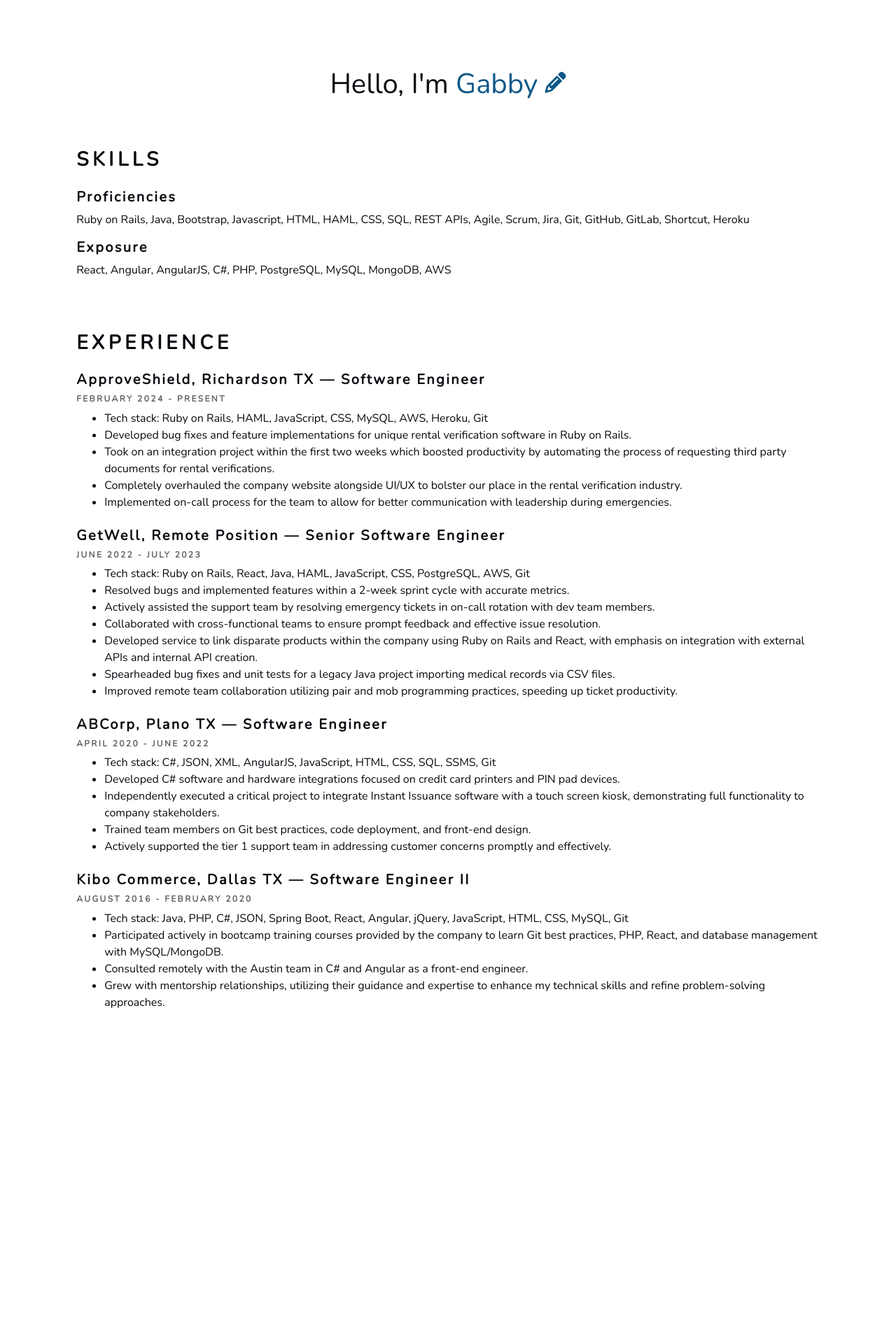
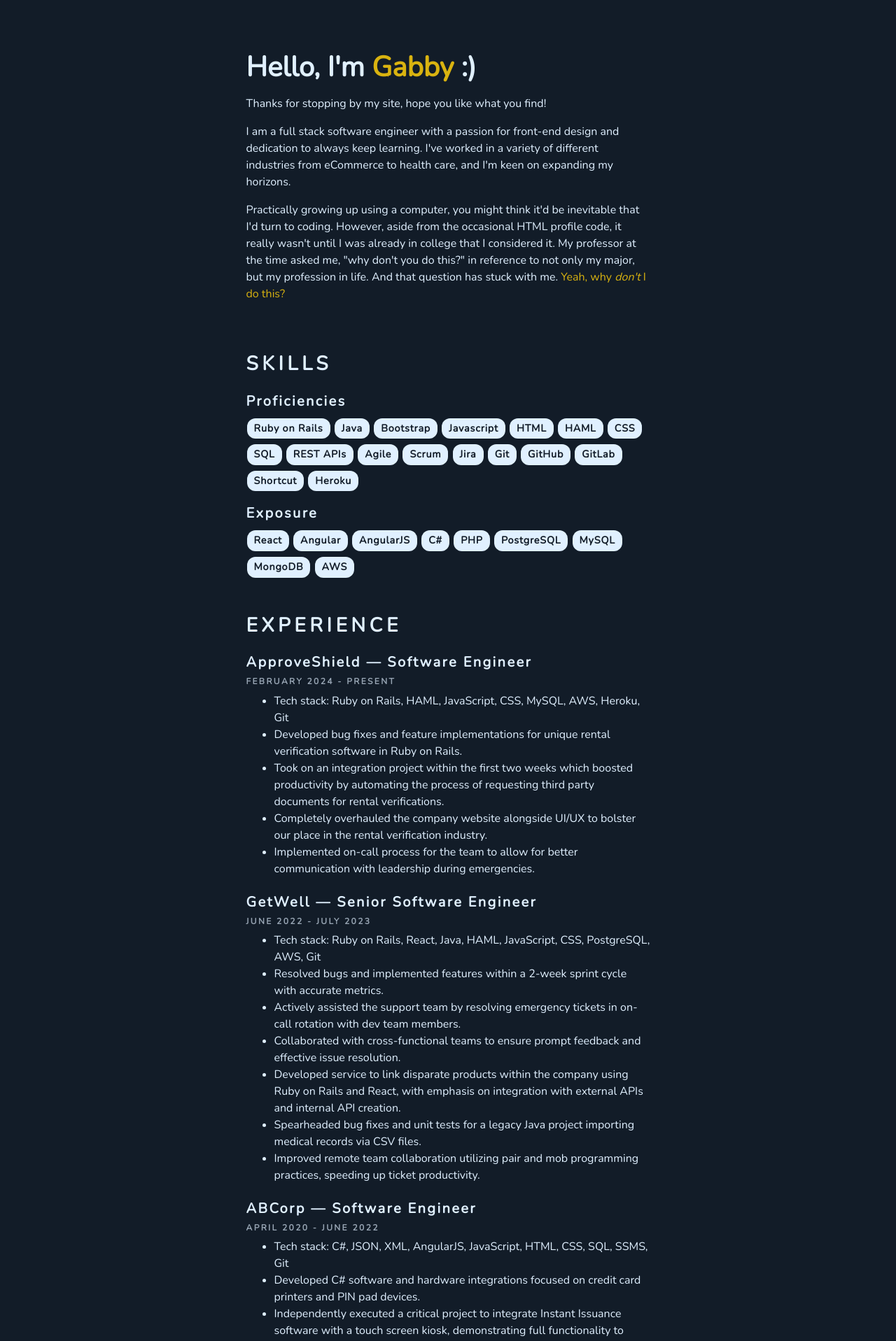
Before and after one commit to Serenamidori/serenamidori.github.io, a Jekyll site: the page built from index.html, in a window 1280 px wide. Shown: the top 1917 px of the page at 70% size. Built offline with Jekyll 4.4.1, drawn with Linux system fonts in a browser that asks for light colours; before the commit the page ends 1469 px from its top, so only the background shows below that; some of the changed text lies outside the part shown.

Commit message:
Updated language of bio, fixed spacing and font size for different sized screens, temporarily removed option for light mode until it can be properly implemented, finished up pills for skills, added credits to bottom of page

```diff
--- a/_layouts/default.html
+++ b/_layouts/default.html
@@ -15,18 +15,15 @@
   </head>
   <body>
     <div class="row page">
-      <div class="col-11 col-lg-10">
-        <h1 class="title text-center">
-          <span>
-            Hello, I'm <span class="emphasis">Gabby</span>
-            <i class="fa-solid fa-pencil fa-xs"></i>
-          </span>
-        </h1>
-        <div class="row content text-center" style="display:none;">
+      <div class="col-12 col-md-10 col-lg-8 col-xl-6">
+        <div class="row title">
           <div class="col-12">
-            <h2><i class="fa-solid fa-person-digging"></i></h2>
-            <p class="mt-3">
-              This page is a <strong class="emphasis">work in progress</strong>. Please check again later to see more!
+            <h1 class="title">
+              Hello, I'm <span class="emphasis">Gabby</span> :)
+            </h1>
+            <p class="mt-3">Thanks for stopping by my site, hope you like what you find!</p>
+            <p class="mt-3">I am a full stack software engineer with a passion for front-end design and dedication to always keep learning. I've worked in a variety of different industries from eCommerce to health care, and I'm keen on expanding my horizons.</p>
+            <p class="mt-3">Practically growing up using a computer, you might think it'd be inevitable that I'd turn to coding. However, aside from the occasional HTML profile code, it really wasn't until I was already in college that I considered it. My professor at the time asked me, "why don't you do this?" in reference to not only my major, but my profession in life. And that question has stuck with me. <span class="emphasis">Yeah, why <i>don't</i> I do this?</span>
             </p>
           </div>
         </div>
@@ -36,10 +33,35 @@
             <h2 class="mt-2 mb-4">Skills</h2>
             <div>
               <h3>Proficiencies</h3>
-              <!-- <span style="background-color: #ddd; border: none; color: black; padding: 5px 10px; text-align: center; text-decoration: none; display: inline-block; margin: 4px 2px; cursor: pointer; border-radius: 16px;">Ruby on Rails</span> -->
-              <p>Ruby on Rails, Java, Bootstrap, Javascript, HTML, HAML, CSS, SQL, REST APIs, Agile, Scrum, Jira, Git, GitHub, GitLab, Shortcut, Heroku</p>
+              <span class="pill">Ruby on Rails</span>
+              <span class="pill">Java</span>
+              <span class="pill">Bootstrap</span>
+              <span class="pill">Javascript</span>
+              <span class="pill">HTML</span>
+              <span class="pill">HAML</span>
+              <span class="pill">CSS</span>
+              <span class="pill">SQL</span>
+              <span class="pill">REST APIs</span>
+              <span class="pill">Agile</span>
+              <span class="pill">Scrum</span>
+              <span class="pill">Jira</span>
+              <span class="pill">Git</span>
+              <span class="pill">GitHub</span>
+              <span class="pill">GitLab</span>
+              <span class="pill">Shortcut</span>
+              <span class="pill">Heroku</span>
+            </div>
+            <div class="mt-3">
               <h3>Exposure</h3>
-              <p>React, Angular, AngularJS, C#, PHP, PostgreSQL, MySQL, MongoDB, AWS</p>
+              <span class="pill">React</span>
+              <span class="pill">Angular</span>
+              <span class="pill">AngularJS</span>
+              <span class="pill">C#</span>
+              <span class="pill">PHP</span>
+              <span class="pill">PostgreSQL</span>
+              <span class="pill">MySQL</span>
+              <span class="pill">MongoDB</span>
+              <span class="pill">AWS</span>
             </div>
           </div>
         </div>
@@ -48,7 +70,7 @@
           <div class="col-12">
             <h2 class="mb-4">Experience</h2>
             <div class="mb-4">
-              <h3>ApproveShield, Richardson TX — Software Engineer</h3>
+              <h3>ApproveShield — Software Engineer</h3>
               <h4>February 2024 - Present</h4>
               <ul>
                 <li>Tech stack: Ruby on Rails, HAML, JavaScript, CSS, MySQL, AWS, Heroku, Git</li>
@@ -59,7 +81,7 @@
               </ul>
             </div>
             <div class="mb-4">
-              <h3>GetWell, Remote Position — Senior Software Engineer</h3>
+              <h3>GetWell — Senior Software Engineer</h3>
               <h4>June 2022 - July 2023</h4>
               <ul>
                 <li>Tech stack: Ruby on Rails, React, Java, HAML, JavaScript, CSS, PostgreSQL, AWS, Git</li>
@@ -72,7 +94,7 @@
               </ul>
             </div>
             <div class="mb-4">
-              <h3>ABCorp, Plano TX — Software Engineer</h3>
+              <h3>ABCorp — Software Engineer</h3>
               <h4>April 2020 - June 2022</h4>
               <ul>
                 <li>Tech stack: C#, JSON, XML, AngularJS, JavaScript, HTML, CSS, SQL, SSMS, Git</li>
@@ -83,7 +105,7 @@
               </ul>
             </div>
             <div class="mb-4">
-              <h3>Kibo Commerce, Dallas TX — Software Engineer II</h3>
+              <h3>Kibo Commerce — Software Engineer II</h3>
               <h4>August 2016 - February 2020</h4>
               <ul>
                 <li>Tech stack: Java, PHP, C#, JSON, Spring Boot, React, Angular, jQuery, JavaScript, HTML, CSS, MySQL, Git</li>
@@ -94,12 +116,27 @@
             </div>
           </div>
         </div>
+
+        <div class="row content" style="display: none;">
+          <div class="col-12">
+            <h2 class="mt-2 mb-4">Projects</h2>
+            <div>
+              <h3>TBD, just wait a bit longer so I can update my site! Thanks for checking here though ;)</h3>
+              <p>TBD</p>
+            </div>
+          </div>
+        </div>
+
       </div>
     </div>
 
+
     <footer>
-      <div class="row">
-        <div class="col-md-12 text-center">
+      <div class="row credit">
+        <div class="col-12 text-center pb-1">
+          <p>© Gabriela Gonzalez 2024</p>
+          <p>Site built using <a href="https://getbootstrap.com/">Bootstrap</a> and custom CSS.<br> Font type is <a href="https://fonts.google.com/specimen/Nunito">Nunito</a>. Hosting by <a href="https://github.com/">GitHub</a>.</p>
+          <p>:)</p>
         </div>
       </div>
     </footer>
--- a/css/main.css
+++ b/css/main.css
@@ -1,5 +1,5 @@
 /* Color scheme inspiration from https://www.canva.com/learn/website-color-schemes/ */
-@media (prefers-color-scheme: dark) {
+/* @media (prefers-color-scheme: dark) {
   :root {
     --ivory-black: #121c28;
     --sky-blue: #328cc1;
@@ -18,6 +18,16 @@
     --gold-leaf: #0D5887;
     --prussian-blue: #f2f5f6;
   }
+} */
+
+:root {
+  --ivory-black: #121c28;
+  --sky-blue: #328cc1;
+  --sky-blue-50: rgba(50, 140, 193, 0.65);
+  --ice-blue: #e0f0ff;
+  --ice-blue-50: rgba(224, 240, 255, 0.65);
+  --gold-leaf: #d9b310;
+  --prussian-blue: #043451;
 }
 
 body {
@@ -28,19 +38,44 @@
   background-color: var(--ivory-black);
 }
 
-.row.page {
-  margin-top: 96px;
-  justify-content: center;
+a {
+    color: var(--sky-blue);
 }
 
-.row.content {
-  margin-top: 60px;
-  justify-content: center;
+a:hover {
+  color: var(--sky-blue-50);
+  text-decoration: none;
 }
 
-i.fa-pencil:hover {
-  animation: shake 0.5s;
-  animation-iteration-count: 1;
+.row {
+  &.page {
+    padding: 60px 24px;
+    justify-content: center;
+
+    /* Bootstrap Small */
+    @media (min-width: 576px) {
+      padding: 60px 24px;
+    }
+
+    /* Bootstrap Large (and larger) */
+    @media (min-width: 992px) {
+      padding: 96px 0px;
+    }
+
+    /* Bootstrap Medium */
+    @media (min-width: 768px) {
+      padding: 72px 48px;
+    }
+  }
+
+  &.content {
+    padding-top: 48px;
+    justify-content: center;
+  }
+
+  &.credit {
+    color: var(--ice-blue-50)
+  }
 }
 
 h1 {
@@ -51,12 +86,18 @@
   }
 
   &.title {
-    font-size: 2.5rem;
+    font-weight: bold;
+    font-size: 2.25rem;
     transition: font-size .2s;
+
+    /* Bootstrap Medium and larger */
+    @media (min-width: 768px) {
+      font-size: 2.5rem;
+    }
   }
 
   &.title:hover {
-    font-size: 2.7rem;
+    font-size: 2.6rem;
     transition: font-size .3s;
   }
 }
@@ -71,7 +112,11 @@
 h3 {
   font-weight: bold;
   letter-spacing: .15rem;
-  font-size: 1.25rem;
+  font-size: 1rem;
+  /* Bootstrap Medium and larger */
+  @media (min-width: 768px) {
+    font-size: 1.25rem;
+  }
 }
 
 h4 {
@@ -82,8 +127,37 @@
   font-size: .75rem;
 }
 
+.pill {
+  display: inline-block;
+  text-align: center;
+  font-weight: bold;
+  font-size: .9rem;
+  letter-spacing: .05rem;
+  border: none;
+  border-radius: 12px;
+  background-color: var(--ice-blue);
+  color: var(--ivory-black);
+  margin: 4px 1px;
+  padding: 4px 10px;
+  transition: border-bottom .2s, padding .2s;
+
+}
+
+.pill:hover {
+  margin-top: 0px;
+  border-bottom: 4px solid var(--sky-blue);
+  padding: 4px 10px 0px;
+  cursor: default;
+  transition: border-bottom .1s, padding .1s;
+}
+
 .emphasis {
   color: var(--gold-leaf);
+}
+
+i.fa-pencil:hover {
+  animation: shake 0.5s;
+  animation-iteration-count: 1;
 }
 
 /* Animations */
```
